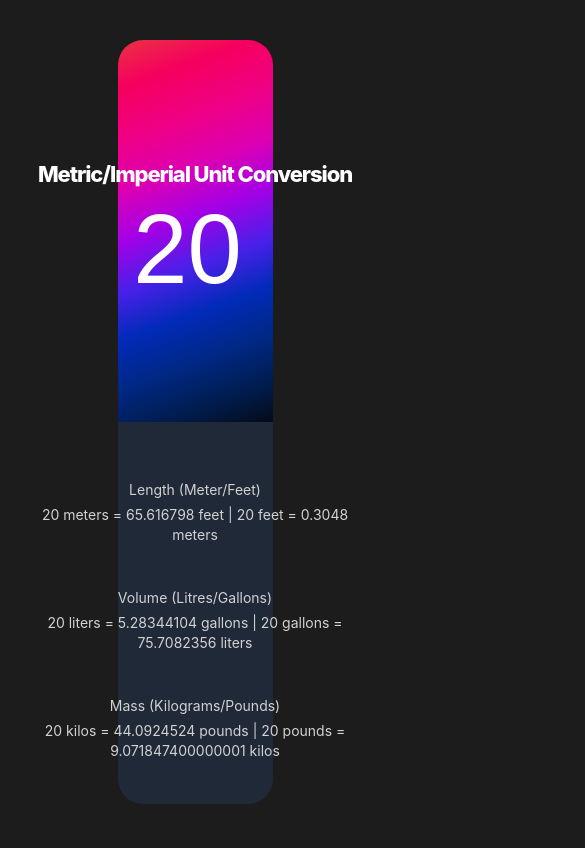
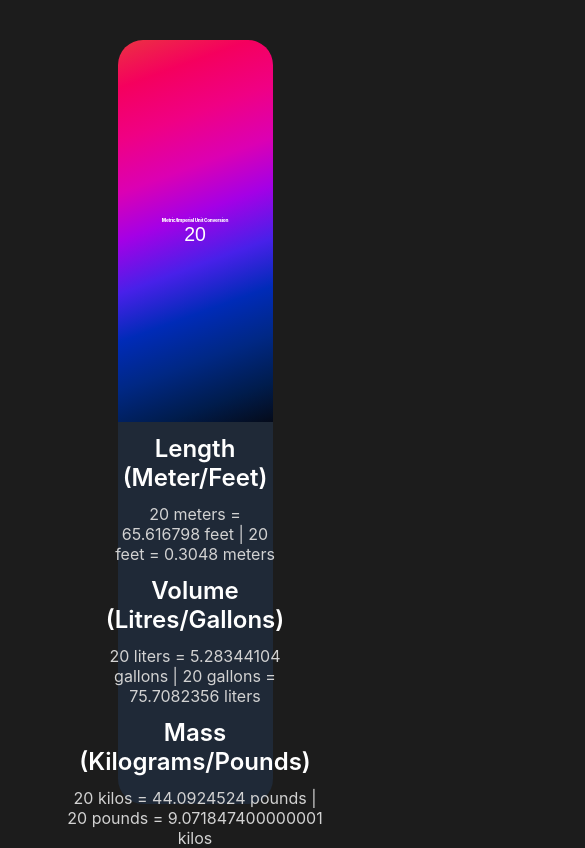
Before and after one commit to siddAhmed/metric-imperial-converter, a plain HTML site: page index.html in a window 390 px wide. Shown: the top 848 px of the page, 585 px wide, since content can reach past the window. Drawn offline with Linux system fonts and the light colour scheme.

Commit message:
Polish up, make more responsive 🚀

```diff
--- a/index.html
+++ b/index.html
@@ -1,16 +1,16 @@
 <html>
     <head>
+        <title>Unit Converter</title>
         <link rel="stylesheet" href="styles.css">
+        <link rel="shortcut icon" type="image/jpg" href="converter.png"/>
     </head>
     <body>
         <div id="outer-container"> <!--Flex Container -->
             <div class="top-half">
-                <div id="top-inner-container">
-                    <div id="conv-text">
-                        Metric/Imperial Unit Conversion
-                    </div>
-                    <input id="conv-number" type="number" min="0">
+                <div id="conv-text">
+                    Metric/Imperial Unit Conversion
                 </div>
+                <input id="conv-number" type="number" min="0">
             </div>
 
             <div class="bottom-half">
--- a/styles.css
+++ b/styles.css
@@ -1,9 +1,10 @@
+/* TODO add media queries for more responsiveness*/
+
 html, body {
     margin: 0px;
     padding: 0px;
     height: 100%;
     width: 100%;
-
     background: #1C1C1C
 }
 
@@ -16,15 +17,10 @@ body {
 
 #outer-container {
     box-sizing: border-box;
-    /* height: 550px;
-    width: 550px; */
     height: 100%;
     width: 100%;
 
     padding: 40px;
-    /* padding: 10px; */
-    /* margin: 30px 30px 30px 30px; */
-    /* border: 10px dashed green;  */
     display: flex;
     flex-direction: column;
     justify-content: center;
@@ -40,6 +36,10 @@ body {
     flex-direction: column;
 }
 
+.top-half > div, .bottom-half > div {
+    align-items: center;
+}
+
 .top-half {
 
     flex: 1;
@@ -50,8 +50,8 @@ body {
     font-style: normal;
     font-weight: 800;
 
+    /* creating round edges */
     border-radius: 25px 25px 0px 0px;
-
     /* The colour of everything in the top half */
     color: #FFFFFF;
 
@@ -74,28 +74,34 @@ body {
 
 
 #conv-text {
-    font-size: 22px;
-    line-height: 38px;
-    /* identical to box height, or 173% */
-
+    font-size: 1.2vw;
     text-align: center;
-    /* justify-content: center; */
     letter-spacing: -0.05em;
 }
 
 #conv-number {
-    all:none; /* removing pre-applied css by the browser */
     background-color: transparent;
     color: #FFFFFF;
-
+    width: 6em;
     border: 0px;
-
-    font-size: 97.5723px;
-    line-height: 24px;
+    padding: 0px;
+    font-size: 5vw;
 
     text-align: center;
 }
 
+/* Removes the border like line around the input box */
+#conv-number:focus {
+    outline: none;
+}
+
+/* remove the increment decrement arrows
+which are present to the right of the input box  */
+#conv-number::-webkit-outer-spin-button,
+#conv-number::-webkit-inner-spin-button {
+  -webkit-appearance: none;
+  margin: 0;
+}
 
 .bottom-half {
     border-radius: 0px 0px 25px 25px;
@@ -105,43 +111,21 @@ body {
     background: #1F2937;
 }
 
-.top-half > div, .bottom-half > div {
-    align-items: center;
-
+div.output-blocks > div {
+    font-family: 'Inter';
+    font-style: normal;
+    text-align: center;
 }
 
-div.bottom-half > div.description {
-
-    width: 346px;
-    height: 25px;
-
-    font-family: 'Inter';
-    font-style: normal;
+div.description {
     font-weight: 600;
-    font-size: 14px;
-    line-height: 20px;
-    /* or 143% */
-
-    text-align: center;
-
+    font-size: 1.5em;
     color: #FFFFFF;
+    padding: 0.5em;
 }
 
-div.output-blocks > div {
-    /*TODO use em units */
-    width: 346px;
-    height: 25px;
-    left: 102px;
-    top: 327px;
-
-    font-family: 'Inter';
-    font-style: normal;
+div.conv {
     font-weight: 400;
-    font-size: 14px;
-    line-height: 20px;
-    /* or 143% */
-
-    text-align: center;
-
+    font-size: 1em;
     color: #D2D2D2;
 }
```
Also changed, not shown: script.js (+15 -8 lines), converter.png (added).
